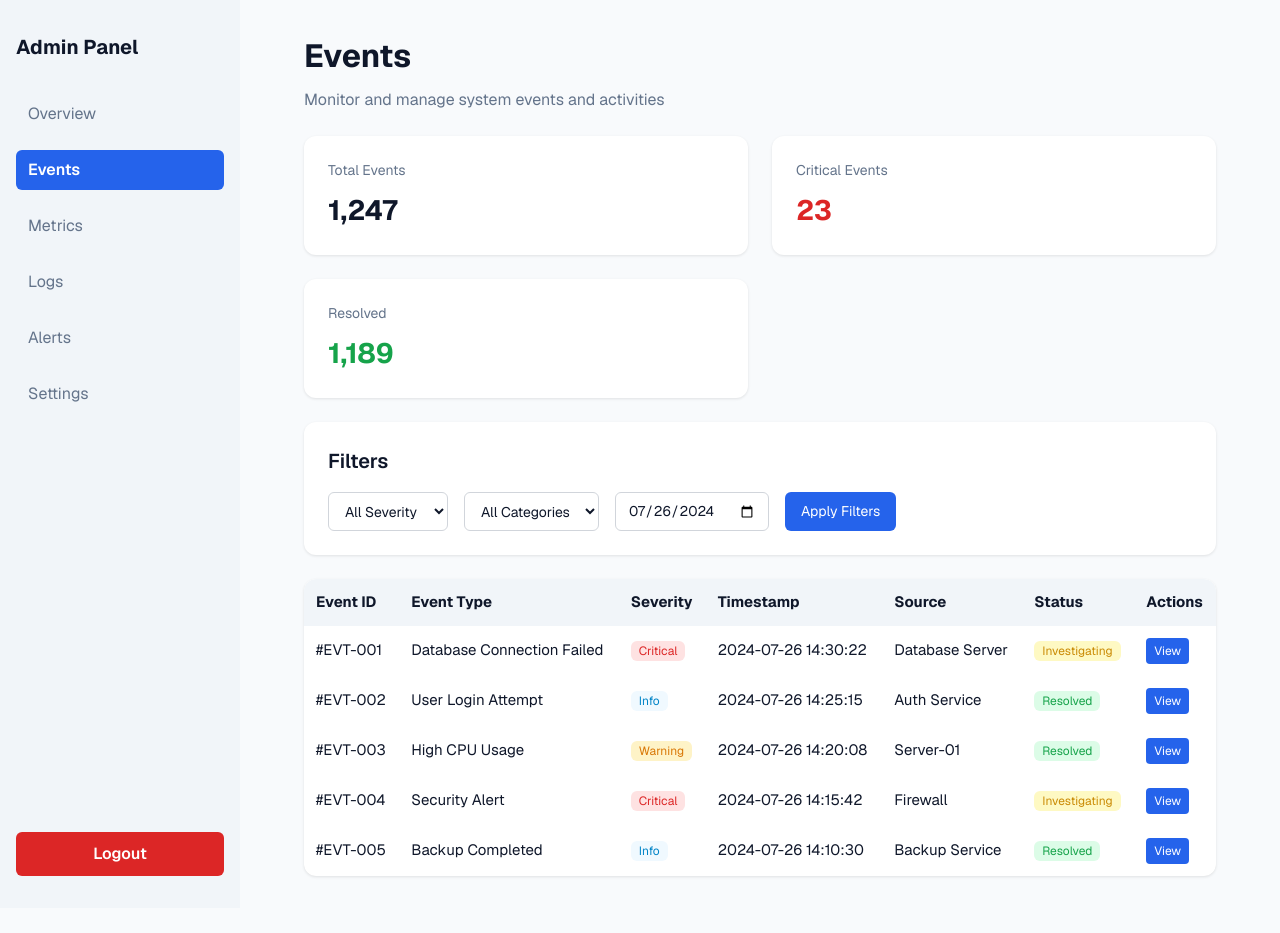
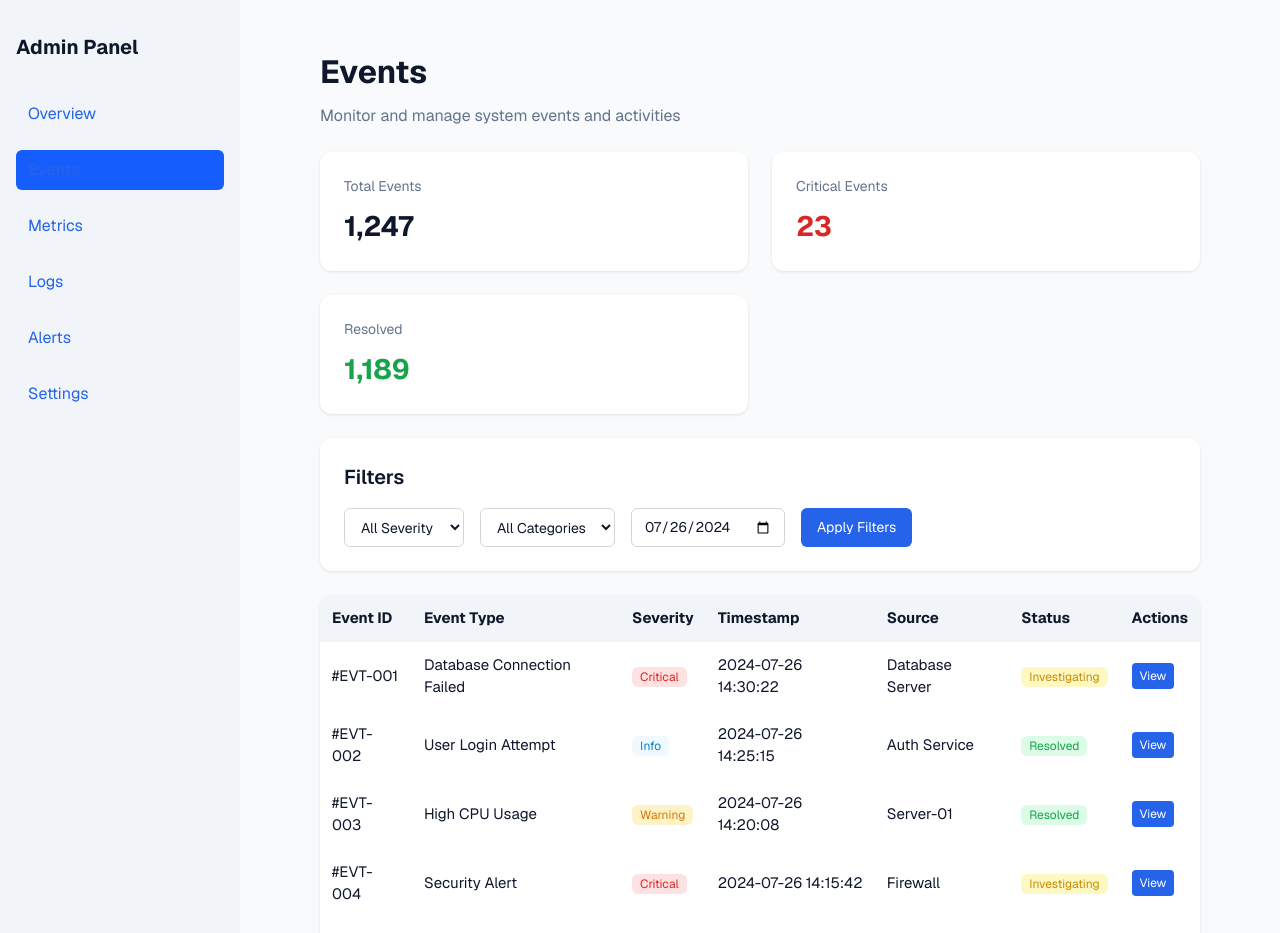
Before and after one commit to Yassen717/dashboard, a Next.js app: page /events in a window 1280 px wide. Shown: the top 933 px of the page. Before the commit the page ends 908 px from the top, so only its background shows below. Built offline with nearby package versions, Linux system fonts and the light colour scheme; no server answers.

Commit message:
The Sidebar and ClientLayout components have been refactored to use Tailwind CSS classes

```diff
--- a/app/components/ClientLayout.tsx
+++ b/app/components/ClientLayout.tsx
@@ -26,11 +26,11 @@ const ClientLayout = React.memo(function ClientLayout({
   };
 
   return (
-    <div className="layout-container">
+    <div className="flex w-full relative">
       {showSidebar && (
         <>
           <button
-            className="mobile-nav-toggle"
+            className="hidden fixed top-4 left-4 z-[1000] bg-blue-600 text-white border-none rounded-md p-2 cursor-pointer shadow-md md:hidden"
             onClick={toggleSidebar}
             aria-label="Toggle navigation"
           >
@@ -39,16 +39,16 @@ const ClientLayout = React.memo(function ClientLayout({
             </svg>
           </button>
           <div
-            className={`sidebar-overlay ${sidebarOpen ? 'open' : ''}`}
+            className={`hidden fixed top-0 left-0 w-full h-full bg-black/50 z-[998] md:hidden ${sidebarOpen ? '!block' : ''}`}
             onClick={closeSidebar}
           />
-          <div className={`sidebar-wrapper ${sidebarOpen ? 'open' : ''}`}>
+          <div className={`flex flex-shrink-0 fixed top-0 left-0 h-full z-[999] -translate-x-full transition-transform duration-300 md:static md:translate-x-0 ${sidebarOpen ? '!translate-x-0' : ''}`}>
             <Sidebar onClose={closeSidebar} />
           </div>
         </>
       )}
-      <div className="main-content">
-        <main className="main-area">{children}</main>
+      <div className="flex-1 flex flex-col min-w-0">
+        <main className="flex-1 flex flex-col min-w-0 p-4 md:p-8 lg:p-12">{children}</main>
       </div>
     </div>
   );
--- a/app/components/Sidebar.tsx
+++ b/app/components/Sidebar.tsx
@@ -42,18 +42,18 @@ const Sidebar = React.memo(function Sidebar({ onClose }: SidebarProps) {
   };
 
   return (
-    <aside className="sidebar">
-      <div className="sidebar-content">
-        <div className="sidebar-title">Admin Panel</div>
+    <aside className="w-[240px] bg-slate-100 min-h-screen py-8 px-4 flex flex-col justify-between transition-transform duration-300">
+      <div className="flex-1">
+        <div className="font-bold text-[clamp(16px,4vw,20px)] mb-8">Admin Panel</div>
         <nav>
-          <ul className="sidebar-nav">
+          <ul className="list-none p-0 m-0">
             {navItems.map((item) => {
               const active = isActive(item.href);
               return (
-                <li key={item.label} className="sidebar-nav-item">
+                <li key={item.label} className="mb-4">
                   <Link
                     href={item.href}
-                    className={`sidebar-nav-link ${active ? 'active' : ''}`}
+                    className={`block px-3 py-2 rounded-md text-[clamp(14px,3vw,16px)] transition-all ${active ? 'bg-blue-600 text-white font-semibold hover:bg-blue-700' : 'text-slate-500 hover:bg-slate-200 hover:text-slate-800'}`}
                     onClick={handleNavClick}
                   >
                     {item.label}
@@ -66,7 +66,7 @@ const Sidebar = React.memo(function Sidebar({ onClose }: SidebarProps) {
       </div>
       <button
         onClick={handleLogout}
-        className="logout-button"
+        className="w-full py-2 rounded-md bg-red-600 text-white font-semibold border-none cursor-pointer mt-8 transition-colors duration-200 hover:bg-red-700"
       >
         Logout
       </button>
```
